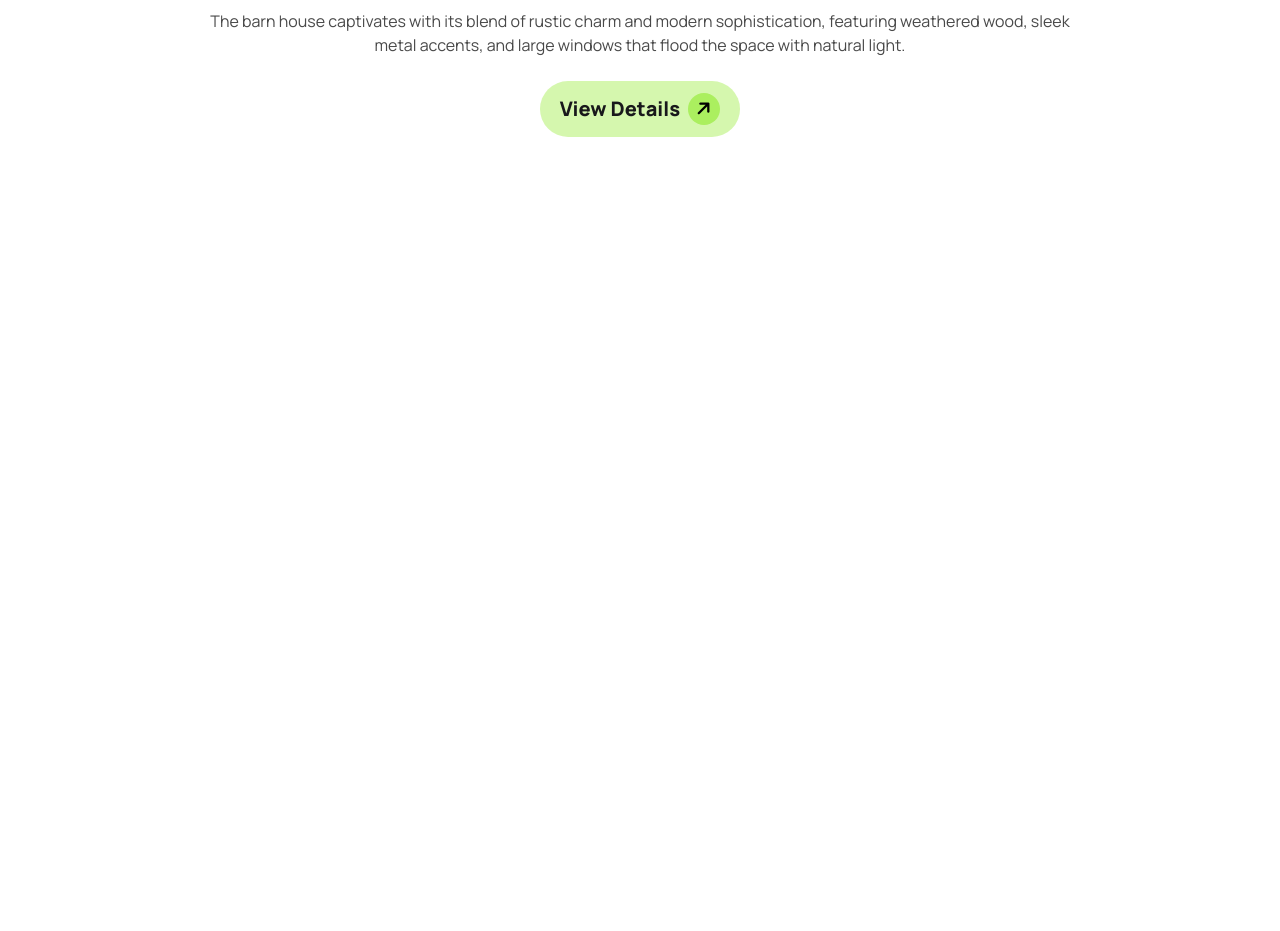
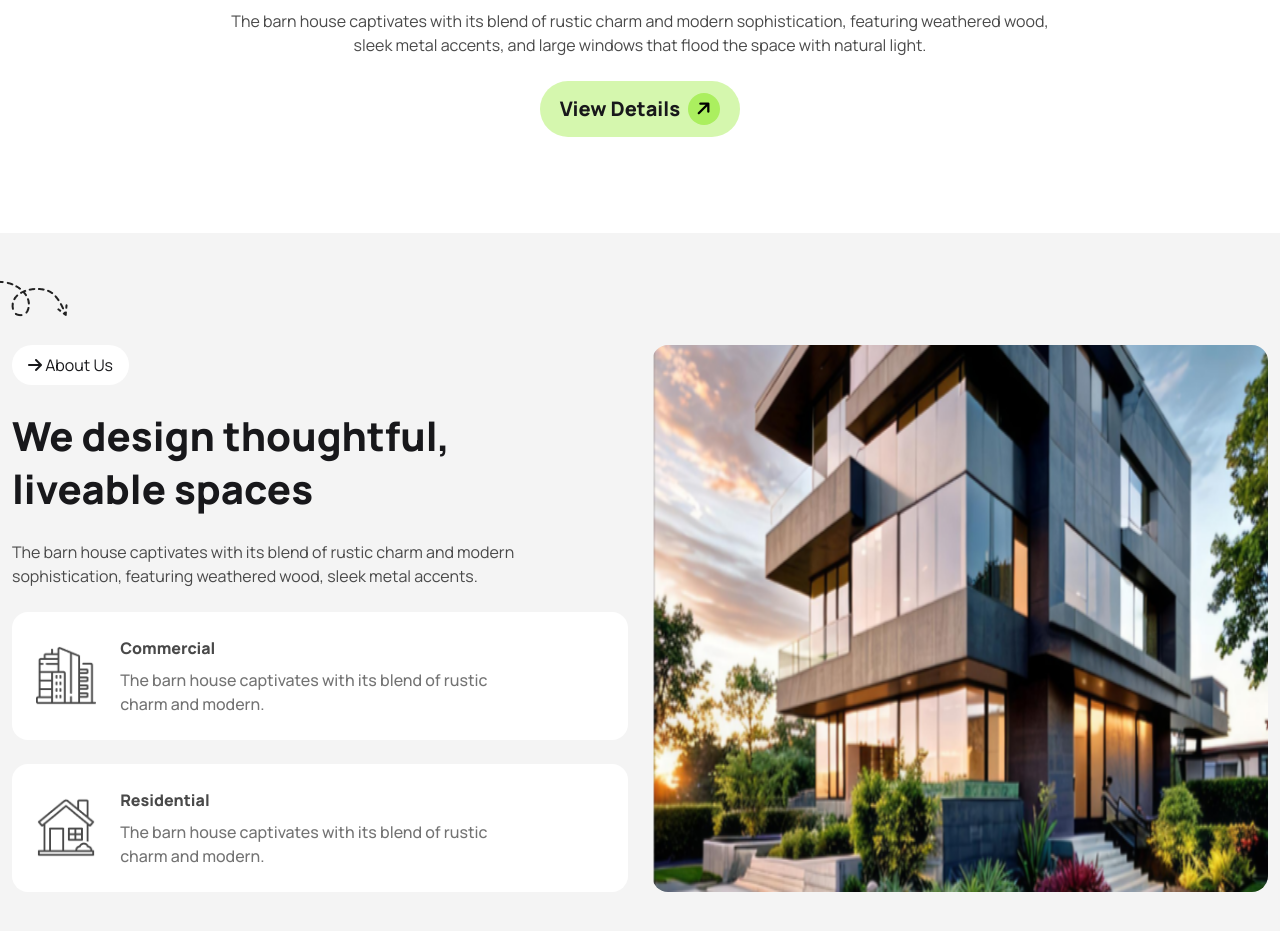
Before and after one commit to Khalidkhan-23/Assignment-3, a plain HTML site: page index.html in a window 1280 px wide. Shown: the part 645-1576 px from the top of the page. Before the commit the page ends 878 px from the top, so only its background shows below. Drawn offline with nearby package versions, Linux system fonts and the light colour scheme.

Commit message:
Design Section Added

```diff
--- a/index.html
+++ b/index.html
@@ -30,8 +30,9 @@
     </style>
 </head>
 
-<body class="font-main-font">
-    <header class="max-w-screen-2xl mx-auto">
+<body class="font-main-font  bg-[#F4F4F4]">
+    <header class=" bg-white">
+        <div class="max-w-screen-2xl mx-auto ">
             <!-- Nav Bar -->
             <nav>
                 <div class="navbar">
@@ -54,8 +55,8 @@
                             </ul>
                         </div>
                         <a class="flex items-center font-extrabold text-3xl cursor-pointer">
-                        <div class="flex items-center justify-center -rotate-45 bg-main-color w-8 h-8 rounded-full"><i
-                                class="text-2xl  fa-solid fa-arrow-right"></i></div> Rinterio
+                            <div class="flex items-center justify-center -rotate-45 bg-main-color w-8 h-8 rounded-full">
+                                <i class="text-2xl  fa-solid fa-arrow-right"></i></div> Rinterio
                         </a>
                     </div>
                     <div class="navbar-center hidden lg:flex">
@@ -92,12 +93,8 @@
                     </div>
                 </div>
             </nav>
-    </header>
-
-    <main class="max-w-screen-2xl mx-auto">
-
             <!-- Hero Section -->
-        <div class="mb-24">
+            <div class="pb-24 px-12 ">
                 <!-- Image Part -->
                 <div>
                     <img class="mx-auto px-20 md:px-40 mb-6 mt-10 " src="assets/banner.png" alt="">
@@ -105,19 +102,76 @@
 
                 <!-- TItle Part -->
                 <div>
-                <h1 class="font-extrabold text-2xl md:text-4xl lg:text-7xl text-center mb-6 ">A barn house of this design has a striking appearance</h1>
-                <p class="text-[#494949] text-center w-full md:w-7/10 mx-auto mb-6 ">The barn house captivates with its blend of rustic charm and modern sophistication, featuring
-                    weathered wood, sleek metal accents, and large windows that flood the space with natural light.</p>
+                    <h1 class="font-extrabold text-[28px] md:text-4xl lg:text-7xl text-center mb-6 ">A barn house of
+                        this
+                        design has a striking appearance</h1>
+                    <p class="text-[#494949] text-center w-full md:w-7/10 mx-auto mb-6 text-sm lg:text-base ">The barn
+                        house captivates with its
+                        blend of rustic charm and modern sophistication, featuring
+                        weathered wood, sleek metal accents, and large windows that flood the space with natural light.
+                    </p>
                     <button class=" mx-auto bg-second-color px-5 py-3 flex flex-row-reverse items-center
                     gap-2 font-extrabold text-xl cursor-pointer rounded-full ">
-                    <div class="flex items-center justify-center -rotate-45 bg-main-color w-8 h-8 rounded-full text-black">
+                        <div
+                            class="flex items-center justify-center -rotate-45 bg-main-color w-8 h-8 rounded-full text-black">
                             <i class="text-lg  fa-solid fa-arrow-right"></i>
                         </div> View Details
                     </button>
                 </div>
             </div>
+        </div>
+    </header>
 
-        <!--  -->
+    <main class="max-w-screen-2xl mx-auto ">
+        <!-- Design Section -->
+        <div class="max-w-screen-xl mx-auto lg:flex gap-6 mt-28 pb-28 px-3">
+            <!-- Test Part -->
+            <div class="w-full lg:w-1/2 flex flex-col items-center lg:items-start gap-6 relative">
+                <img class="absolute -top-18 -left-18 hidden lg:block" src="assets/Vector.png" alt="">
+
+                <button class="bg-white px-4 py-2 rounded-full"><i class="fa-solid fa-arrow-right"></i> About Us</button>
+                <h3 class="text-2xl md:text-[32px] lg:text-[40px] font-extrabold w-full lg:w-8/10 text-center lg:text-left">We design thoughtful,
+                    liveable spaces</h3>
+                <p class="text-[#494949] mx-auto lg:mx-0 text-sm lg:text-base w-full lg:w-8/9 text-center lg:text-left">The barn house
+                    captivates with its blend of rustic charm and
+                    modern sophistication, featuring weathered wood, sleek metal accents.</p>
+
+                <!-- Commercial section -->
+                <div class=" bg-white rounded-2xl flex items-center gap-6 p-6">
+                    <!-- Image -->
+                    <div>
+                        <img src="assets/commercial.png" alt="">
+                    </div>
+
+                    <!-- Text -->
+                    <div class="text-[#494949] font-extrabold ">
+                        <h4 class="mb-2">Commercial</h4>
+                        <p class="text-[#737373] font-medium w-4/5">The barn house captivates with its blend of rustic
+                            charm and modern.</p>
+                    </div>
+                </div>
+                <!-- Residential section -->
+                <div class=" bg-white rounded-2xl flex items-center gap-6 p-6">
+                    <!-- Image -->
+                    <div>
+                        <img src="assets/residential.png" alt="">
+                    </div>
+
+                    <!-- Text -->
+                    <div class="text-[#494949] font-extrabold ">
+                        <h4 class="mb-2">Residential</h4>
+                        <p class="text-[#737373] font-medium w-4/5">The barn house captivates with its blend of rustic
+                            charm and modern.</p>
+                    </div>
+                </div>
+
+            </div>
+
+            <!-- Image Part -->
+            <div class="w-full lg:w-1/2 flex justify-end mt-6 lg:mt-0">
+                <img class="rounded-2xl" src="assets/Rectangle.md.png" alt="">
+            </div>
+        </div>
     </main>
 
     <footer>
```
Also changed, not shown: assets/Rectangle.md.png (added). Lines whose indentation alone changed are shown as unchanged.
